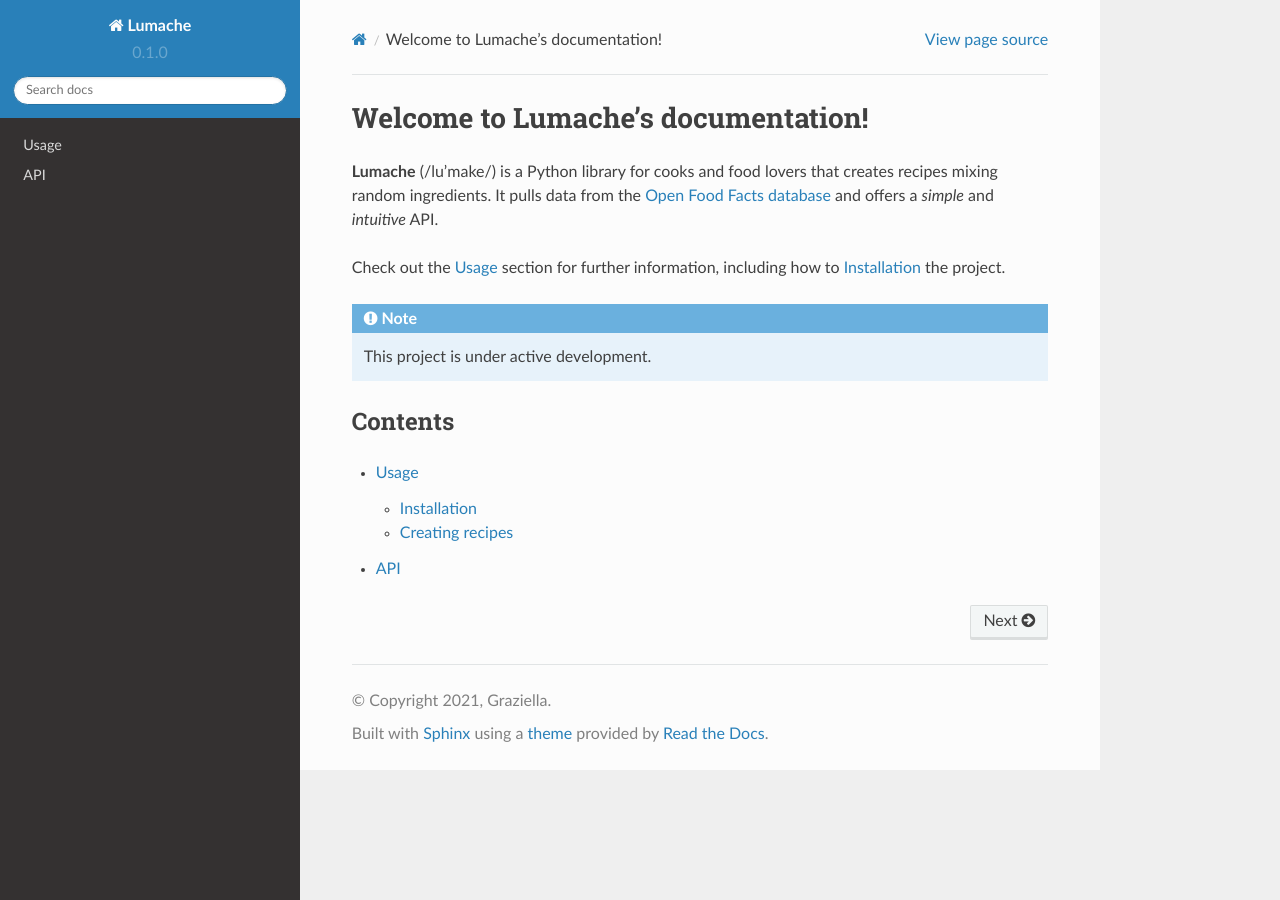
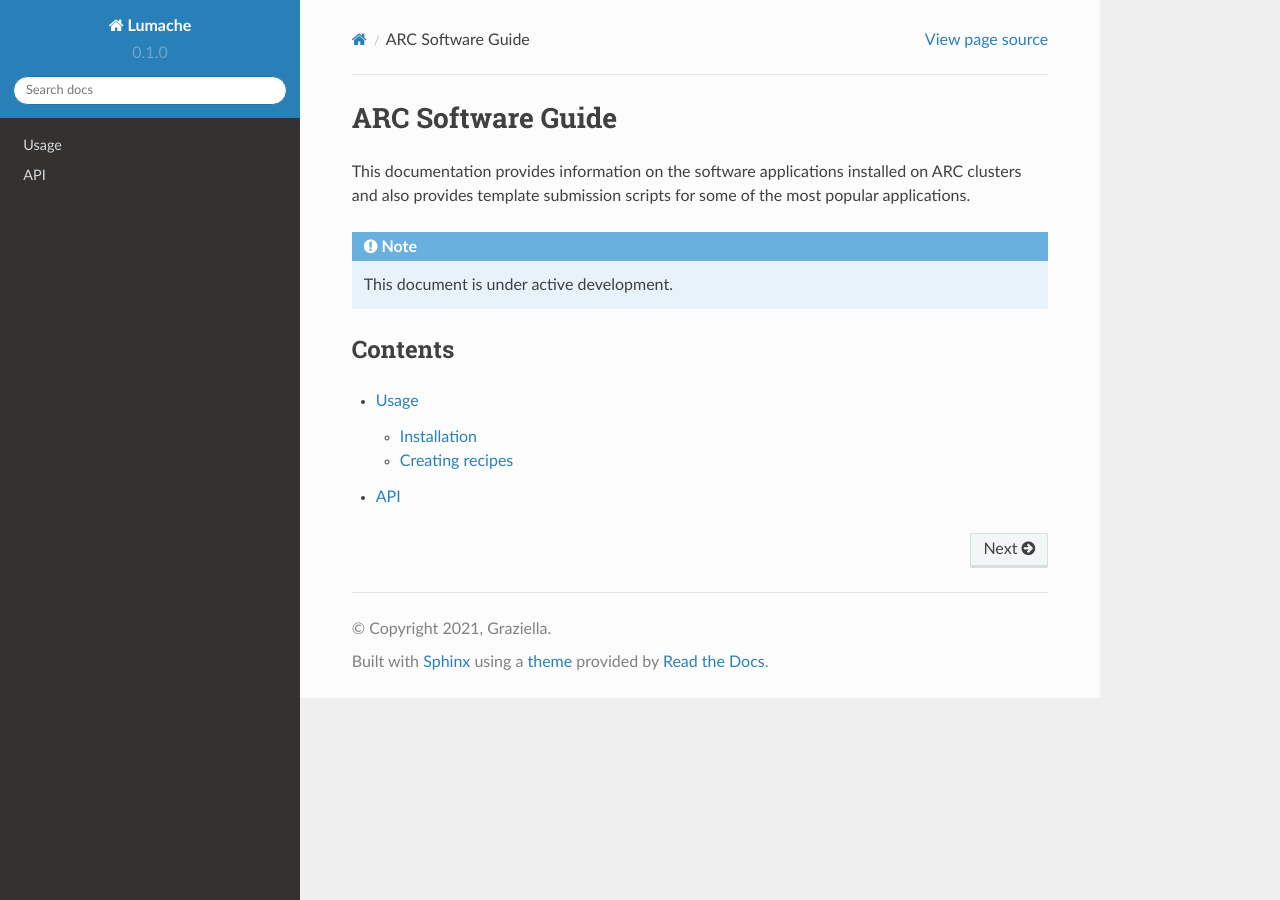
Before and after one commit to oxford-arc/arc-software-guide, a Sphinx documentation site: the page built from docs/source/index.rst, in a window 1280 px wide. Built offline with Sphinx 7.4.7 and the Read the Docs theme 2.0.0, drawn with Linux system fonts in a browser that asks for light colours.

Commit message:
Update index.rst

```diff
--- a/docs/source/index.rst
+++ b/docs/source/index.rst
@@ -1,17 +1,13 @@
-Welcome to Lumache's documentation!
-===================================
+ARC Software Guide
+==================
 
-**Lumache** (/lu'make/) is a Python library for cooks and food lovers
-that creates recipes mixing random ingredients.
-It pulls data from the `Open Food Facts database <https://world.openfoodfacts.org/>`_
-and offers a *simple* and *intuitive* API.
+This documentation provides information on the software applications installed on ARC clusters
+and also provides template submission scripts for some of the most popular applications.
 
-Check out the :doc:`usage` section for further information, including
-how to :ref:`installation` the project.
 
 .. note::
 
-   This project is under active development.
+   This document is under active development.
 
 Contents
 --------
```
